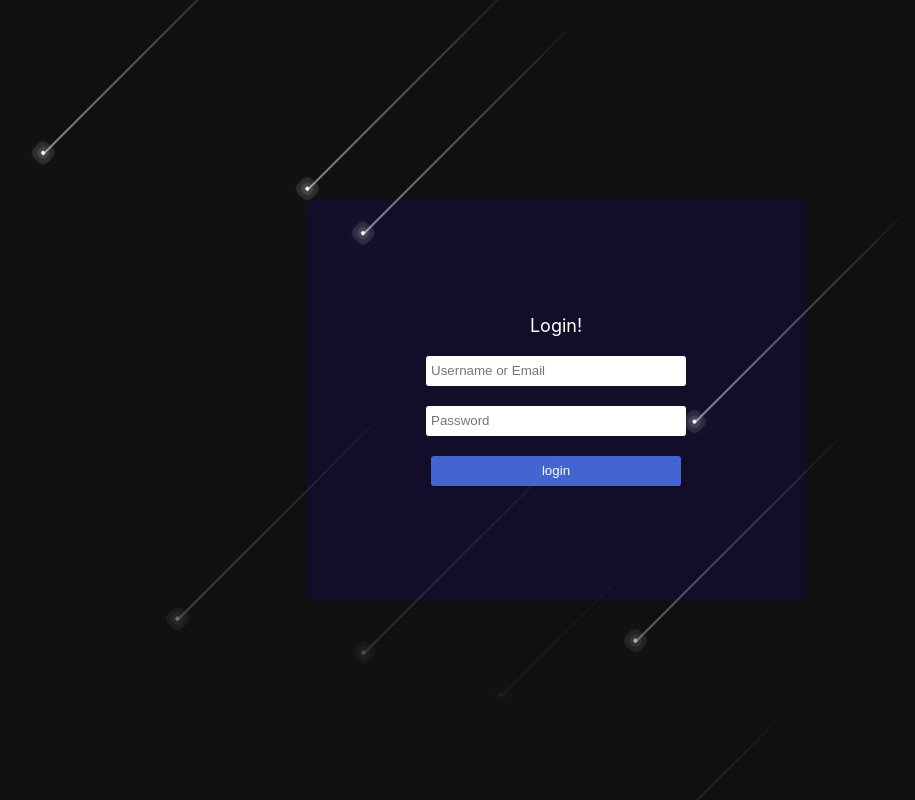
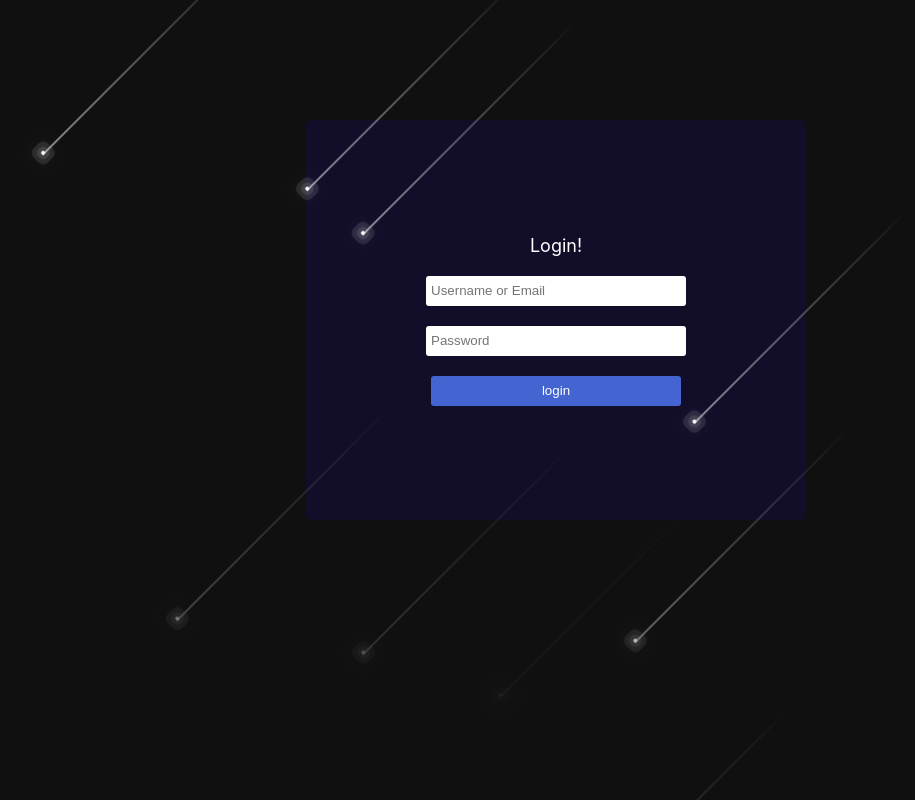
Before and after one commit to mitrabodh/libramate, a React (Create React App) app: page / in a window 1280 px wide. Shown: the whole page, without its empty margins (84-999 px from the left). Built offline with nearby package versions, Linux system fonts and the light colour scheme.

Commit message:
Form position rectified

```diff
--- a/src/authentication.module.css
+++ b/src/authentication.module.css
@@ -21,7 +21,7 @@ body {
 
 form {
     position: absolute;
-    top: 25vh;
+    top: 15vh;
     display: flex;
     flex-direction: column;
     gap: 20px;
```
